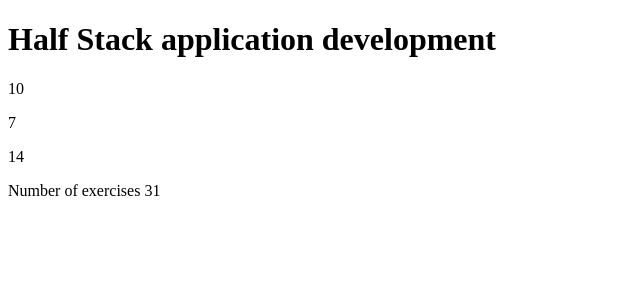
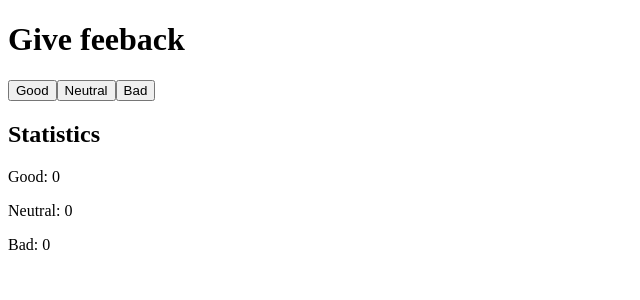
Before and after one commit to Mustafa-Lutaaya/FullStack-Open1, a React (Vite) app: page / in a window 1280 px wide. Shown: the top 300 px of the page, without its empty margins (0-640 px from the left). Built offline with nearby package versions, Linux system fonts and the light colour scheme.

Commit message:
Exercise 1.6 Step 1

```diff
--- a/src/App.jsx
+++ b/src/App.jsx
@@ -1,55 +1,25 @@
-const Header = ({ course }) => {
-  return <h1>{course}</h1>;
-};
-
-
-const Content = ({ parts }) => {
-  return(
-    <div>
-      {parts.map((part, index) => (
-        <Part key={index} part={part} />
-      ))}
-    </div>
-  );
-};
-
-const Part = ({ part }) => {
-  return (
-    <p>
-      {part.Name} {part.exercises}
-    </p>
-  );
-};
-
-const Total = ({ parts }) => {
-  const totalExercises = parts.reduce((sum, part) => sum + part.exercises, 0);
-  return <p>Number of exercises {totalExercises}</p>;
-};
+import { useState } from 'react';
 
 const App = () => {
-  const course = {
-    name: 'Half Stack application development',
-    parts: [
-      {
-        name: 'Fundamentals of React',
-        exercises: 10,
-      },
-      {
-        name: 'Using props to pass data',
-        exercises: 7,
-      },
-      {
-        name: 'State of a component',
-        exercises: 14,
-      },
-    ],
-  };
+  const [good, setGood] = useState(0);
+  const [neutral, setNeutral] = useState(0);
+  const [bad, setBad] = useState(0);
 
-  return(
+const handleGoodClick = () => setGood(good + 1);
+const handleNeutralClick = () => setNeutral(neutral + 1);
+const handleBadClick = () => setBad(bad + 1);
+
+return (
   <div>
-    <Header course={course.name} />
-    <Content parts={course.parts}/>
-    <Total parts={course.parts} />
+    <h1>Give feeback</h1>
+    <button onClick={handleGoodClick}>Good</button>
+    <button onClick={handleNeutralClick}>Neutral</button>
+    <button onClick={handleBadClick}>Bad</button>
+
+    <h2>Statistics</h2>
+    <p>Good: {good}</p>
+    <p>Neutral: {neutral}</p>
+    <p>Bad: {bad}</p>
   </div>
   );
 };
```
